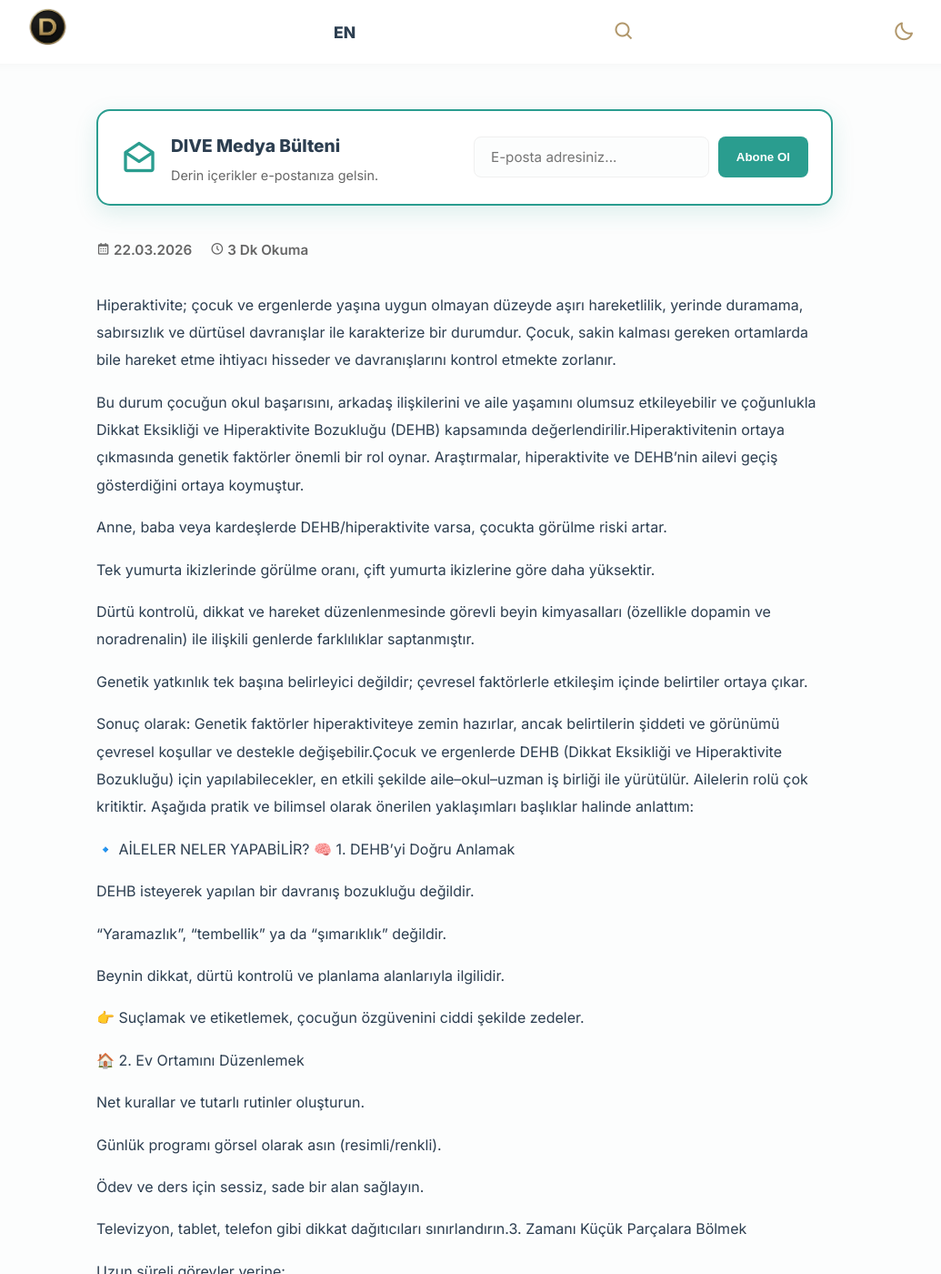
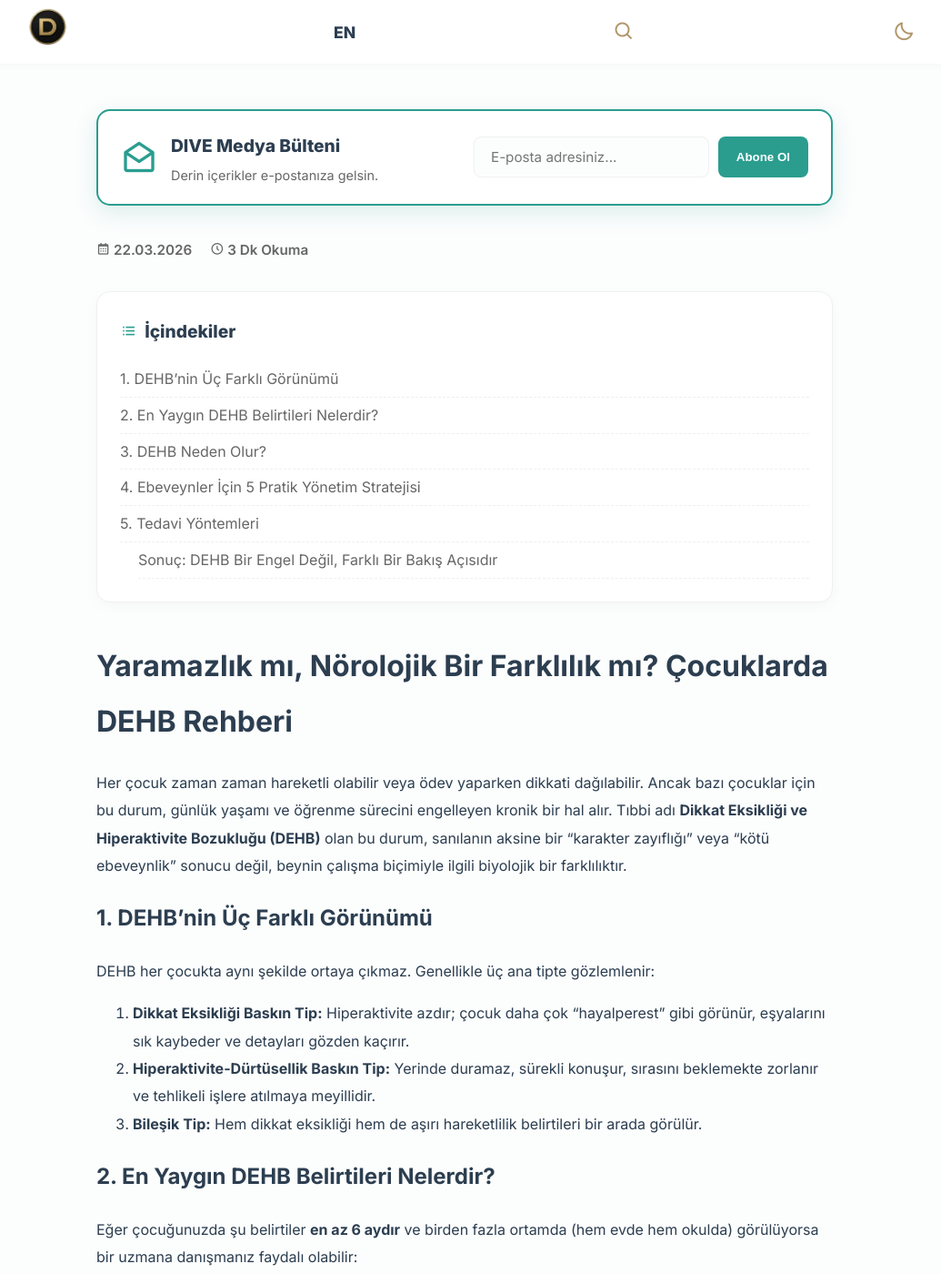
Before and after one commit to EKTHOLDING/dive, a Jekyll site: the page built from _posts/2026-03-22-çocuklarda-dehb.md, in a window 1280 px wide and 1400 px high. Shown: the whole window at 91% size, without its empty margins (129-1164 px from the left). Built offline with Jekyll 4.4.1, drawn with Linux system fonts in a browser that asks for light colours; some of the changed text lies outside the part shown.

Commit message:
Update 🇹🇷 Türkçe Yazı Ekle “2026-03-22-çocuklarda-dehb”

```diff
--- a/_posts/2026-03-22-çocuklarda-dehb.md
+++ b/_posts/2026-03-22-çocuklarda-dehb.md
@@ -1,116 +1,58 @@
 ---
 layout: default
-title: "ÇOCUKLARDA DEHB"
-kategori: "Çocuk ve Ergen"
-image: "https://lh6.googleusercontent.com/proxy/WRChoFIsQSBcjyMNWUh_moyzInZPAoSh79CV22WxRIobV0r4KtFVm0agdgVNSMZVtlLMKUjiPK7xLvgG948dFkE-AKZhBzN2gQFt9wtpe7t0aUF0qapTO0yfZra4-sK21Tk"
+title: ÇOCUKLARDA DEHB
+kategori: Çocuk ve Ergen
+image: https://lh6.googleusercontent.com/proxy/WRChoFIsQSBcjyMNWUh_moyzInZPAoSh79CV22WxRIobV0r4KtFVm0agdgVNSMZVtlLMKUjiPK7xLvgG948dFkE-AKZhBzN2gQFt9wtpe7t0aUF0qapTO0yfZra4-sK21Tk
 ---
 
-Hiperaktivite; çocuk ve ergenlerde yaşına uygun olmayan düzeyde aşırı hareketlilik, yerinde duramama, sabırsızlık ve dürtüsel davranışlar ile karakterize bir durumdur. Çocuk, sakin kalması gereken ortamlarda bile hareket etme ihtiyacı hisseder ve davranışlarını kontrol etmekte zorlanır.
+# Yaramazlık mı, Nörolojik Bir Farklılık mı? Çocuklarda DEHB Rehberi
 
-Bu durum çocuğun okul başarısını, arkadaş ilişkilerini ve aile yaşamını olumsuz etkileyebilir ve çoğunlukla Dikkat Eksikliği ve Hiperaktivite Bozukluğu (DEHB) kapsamında değerlendirilir.Hiperaktivitenin ortaya çıkmasında genetik faktörler önemli bir rol oynar. Araştırmalar, hiperaktivite ve DEHB’nin ailevi geçiş gösterdiğini ortaya koymuştur.
+Her çocuk zaman zaman hareketli olabilir veya ödev yaparken dikkati dağılabilir. Ancak bazı çocuklar için bu durum, günlük yaşamı ve öğrenme sürecini engelleyen kronik bir hal alır. Tıbbi adı **Dikkat Eksikliği ve Hiperaktivite Bozukluğu (DEHB)** olan bu durum, sanılanın aksine bir "karakter zayıflığı" veya "kötü ebeveynlik" sonucu değil, beynin çalışma biçimiyle ilgili biyolojik bir farklılıktır.
 
-Anne, baba veya kardeşlerde DEHB/hiperaktivite varsa, çocukta görülme riski artar.
+## 1. DEHB’nin Üç Farklı Görünümü
 
-Tek yumurta ikizlerinde görülme oranı, çift yumurta ikizlerine göre daha yüksektir.
+DEHB her çocukta aynı şekilde ortaya çıkmaz. Genellikle üç ana tipte gözlemlenir:
 
-Dürtü kontrolü, dikkat ve hareket düzenlenmesinde görevli beyin kimyasalları (özellikle dopamin ve noradrenalin) ile ilişkili genlerde farklılıklar saptanmıştır.
+1. **Dikkat Eksikliği Baskın Tip:** Hiperaktivite azdır; çocuk daha çok "hayalperest" gibi görünür, eşyalarını sık kaybeder ve detayları gözden kaçırır.
+2. **Hiperaktivite-Dürtüsellik Baskın Tip:** Yerinde duramaz, sürekli konuşur, sırasını beklemekte zorlanır ve tehlikeli işlere atılmaya meyillidir.
+3. **Bileşik Tip:** Hem dikkat eksikliği hem de aşırı hareketlilik belirtileri bir arada görülür.
 
-Genetik yatkınlık tek başına belirleyici değildir; çevresel faktörlerle etkileşim içinde belirtiler ortaya çıkar.
+## 2. En Yaygın DEHB Belirtileri Nelerdir?
 
-Sonuç olarak: Genetik faktörler hiperaktiviteye zemin hazırlar, ancak belirtilerin şiddeti ve görünümü çevresel koşullar ve destekle değişebilir.Çocuk ve ergenlerde DEHB (Dikkat Eksikliği ve Hiperaktivite Bozukluğu) için yapılabilecekler, en etkili şekilde aile–okul–uzman iş birliği ile yürütülür. Ailelerin rolü çok kritiktir. Aşağıda pratik ve bilimsel olarak önerilen yaklaşımları başlıklar halinde anlattım:
+Eğer çocuğunuzda şu belirtiler **en az 6 aydır** ve birden fazla ortamda (hem evde hem okulda) görülüyorsa bir uzmana danışmanız faydalı olabilir:
 
-🔹 AİLELER NELER YAPABİLİR?
-🧠 1. DEHB’yi Doğru Anlamak
+- Basit talimatları takip etmekte güçlük çekme.
+- Doğrudan kendisine konuşulduğunda dinlemiyormuş gibi görünme.
+- Ödevlerde veya oyunlarda dikkati sürdürememe.
+- Soru tamamlanmadan cevabı ağzından kaçırma.
+- Sessizce oyun oynamakta zorlanma, sürekli bir "motor takılmış gibi" hareket etme.
 
-DEHB isteyerek yapılan bir davranış bozukluğu değildir.
+## 3. DEHB Neden Olur?
 
-“Yaramazlık”, “tembellik” ya da “şımarıklık” değildir.
+Bilimsel araştırmalar, DEHB’nin temelinde genetik faktörlerin ve beyin kimyasındaki (özellikle **dopamin** ve **norepinefrin**) dengesizliklerin yattığını göstermektedir. Beynin "yönetici işlevler"inden sorumlu olan ön bölgesi (prefrontal korteks), DEHB olan çocuklarda mesajları iletmekte daha yavaş kalabilir.
 
-Beynin dikkat, dürtü kontrolü ve planlama alanlarıyla ilgilidir.
+## 4. Ebeveynler İçin 5 Pratik Yönetim Stratejisi
 
-👉 Suçlamak ve etiketlemek, çocuğun özgüvenini ciddi şekilde zedeler.
+DEHB olan bir çocuğa sahip olmak sabır gerektirir. İşte süreci kolaylaştıracak ipuçları:
 
-🏠 2. Ev Ortamını Düzenlemek
+1. **Rutinin Gücü:** Belirsizlik kaygıyı artırır. Yemek, uyku ve ödev saatlerinin her gün aynı olması çocuğu rahatlatır.
+2. **Kısa ve Net Komutlar:** "Odanı topla" demek yerine; "Önce oyuncaklarını kutuya koy, sonra kitaplarını rafa diz" gibi tek adımlı komutlar verin.
+3. **Olumlu Geri Bildirim:** Yanlışlarını eleştirmek yerine, doğru yaptığı en küçük bir şeyi bile (örneğin 5 dakika masada oturması) hemen övün.
+4. **Enerji Boşaltma Alanları:** Fiziksel aktivite, DEHB olan çocuklar için doğal bir ilaç gibidir. Spor, beyindeki odaklanma kimyasallarını artırır.
+5. **Görsel Hatırlatıcılar:** Yapılacaklar listesi, renkli panolar ve zamanlayıcılar kullanmak, zaman algısı zayıf olan çocuğa yardımcı olur.
 
-Net kurallar ve tutarlı rutinler oluşturun.
+## 5. Tedavi Yöntemleri
 
-Günlük programı görsel olarak asın (resimli/renkli).
+DEHB tedavisi "terzi usulü" yani çocuğa özel olmalıdır:
 
-Ödev ve ders için sessiz, sade bir alan sağlayın.
+- **Davranış Terapisi:** Çocuğun sosyal becerilerini geliştirmeyi ve dürtülerini kontrol etmeyi amaçlar.
+- **İlaç Tedavisi:** Uzman bir çocuk psikiyatristi tarafından önerildiğinde, beyin kimyasını dengeleyerek odaklanmayı artırabilir.
+- **Okul Desteği:** Öğretmenle iş birliği yaparak çocuğun sınıfta ön sırada oturması veya sınav süresinin uzatılması gibi düzenlemeler yapılabilir.
 
-Televizyon, tablet, telefon gibi dikkat dağıtıcıları sınırlandırın.3. Zamanı Küçük Parçalara Bölmek
+***
 
-Uzun süreli görevler yerine:
+### **Sonuç: DEHB Bir Engel Değil, Farklı Bir Bakış Açısıdır**
 
-10–15 dakikalık çalışma
+Doğru destekle DEHB olan çocuklar; yaratıcılıkları, yüksek enerjileri ve dış kutunun dışındaki düşünme yetenekleriyle çok başarılı bireyler olabilirler. Önemli olan onlara "bozuk" gibi değil, sadece farklı bir öğrenme ritmine sahip bireyler olarak yaklaşmaktır.
 
-5 dakikalık mola
-
-Zamanlayıcı (timer) kullanmak çok işe yarar.
-
-⭐ 4. Olumlu Davranışı Pekiştirmek
-
-Olumsuzdan çok olumluya odaklanın.
-
-Hemen ve net geri bildirim verin:
-
-❌ “Yine yerinde duramıyorsun”
-
-✅ “5 dakika yerinde oturabildin, bunu fark ettim”
-
-🎯 Ödül sistemi (puan, yıldız tablosu) çok etkilidir.5. İletişim Şekli Çok Önemli
-
-Kısa, net, tek cümlelik yönergeler verin.
-
-Göz teması kurarak konuşun.
-
-Aynı anda birden fazla talimat vermeyin.
-
-😴 6. Uyku, Beslenme ve Fiziksel Aktivite
-
-Düzenli uyku saatleri (çok önemli!)
-
-Şekerli ve katkılı gıdaları sınırlamak
-
-Günlük spor ve hareket (özellikle yüzme, koşu, takım sporları)
-
-🏫 7. Okul ile İş Birliği
-
-Öğretmeni mutlaka bilgilendirin.
-
-Oturma düzeni (ön sıra), kısa görevler, mola hakkı gibi düzenlemeler isteyin.
-
-Rehber öğretmenle düzenli iletişim kurun.8. Uzman Desteği Almak
-
-DEHB’de tek bir çözüm yoktur, kombinasyon en etkilisidir:
-
-Çocuk–ergen psikiyatrisi (gerekirse ilaç)
-
-Psikolog ile:
-
-Davranışçı terapi
-
-Aile eğitimi
-
-Sosyal beceri çalışmaları
-
-💊 İlaç her çocukta şart değildir, ama bazı çocuklarda hayat kalitesini ciddi artırır.
-
-❤️ 9. Çocuğun Güçlü Yönlerini Öne Çıkarmak
-
-DEHB’li çocuklar genelde:
-
-Yaratıcı
-
-Enerjik
-
-Hızlı düşünen
-
-Empatik olabilir
-
-İlgi alanlarını destekleyin (spor, sanat, müzik).AİLELERİN KAÇINMASI GEREKENLER
-
-❌ Sürekli ceza
-❌ Kıyaslama (“Bak kardeşin…”)
-❌ Bağırma ve etiketleme
-❌ Tutarsız disiplin
+**YAZAN:** Dilara Türkoğlu
```
